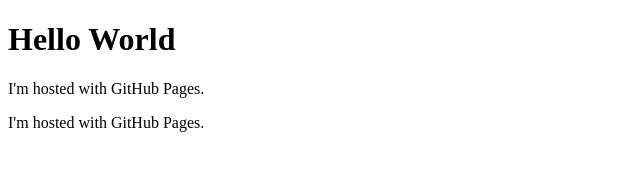
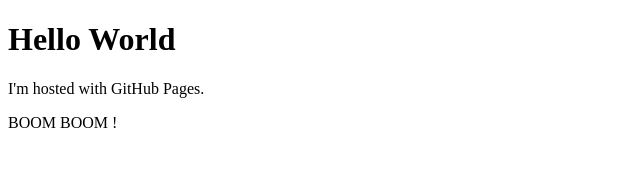
Before and after one commit to BoopliUP/BoopliUP.github.io, a plain HTML site: page index.html in a window 1280 px wide. Shown: the whole page, without its empty margins (0-640 px from the left). Drawn offline with Linux system fonts and the light colour scheme.

Commit message:
Update index.html

```diff
--- a/index.html
+++ b/index.html
@@ -3,6 +3,6 @@
 <body>
 <h1>Hello World</h1>
 <p>I'm hosted with GitHub Pages.</p>
-<p>I'm hosted with GitHub Pages.</p>
+<p>BOOM BOOM !</p>
 </body>
 </html>
```
